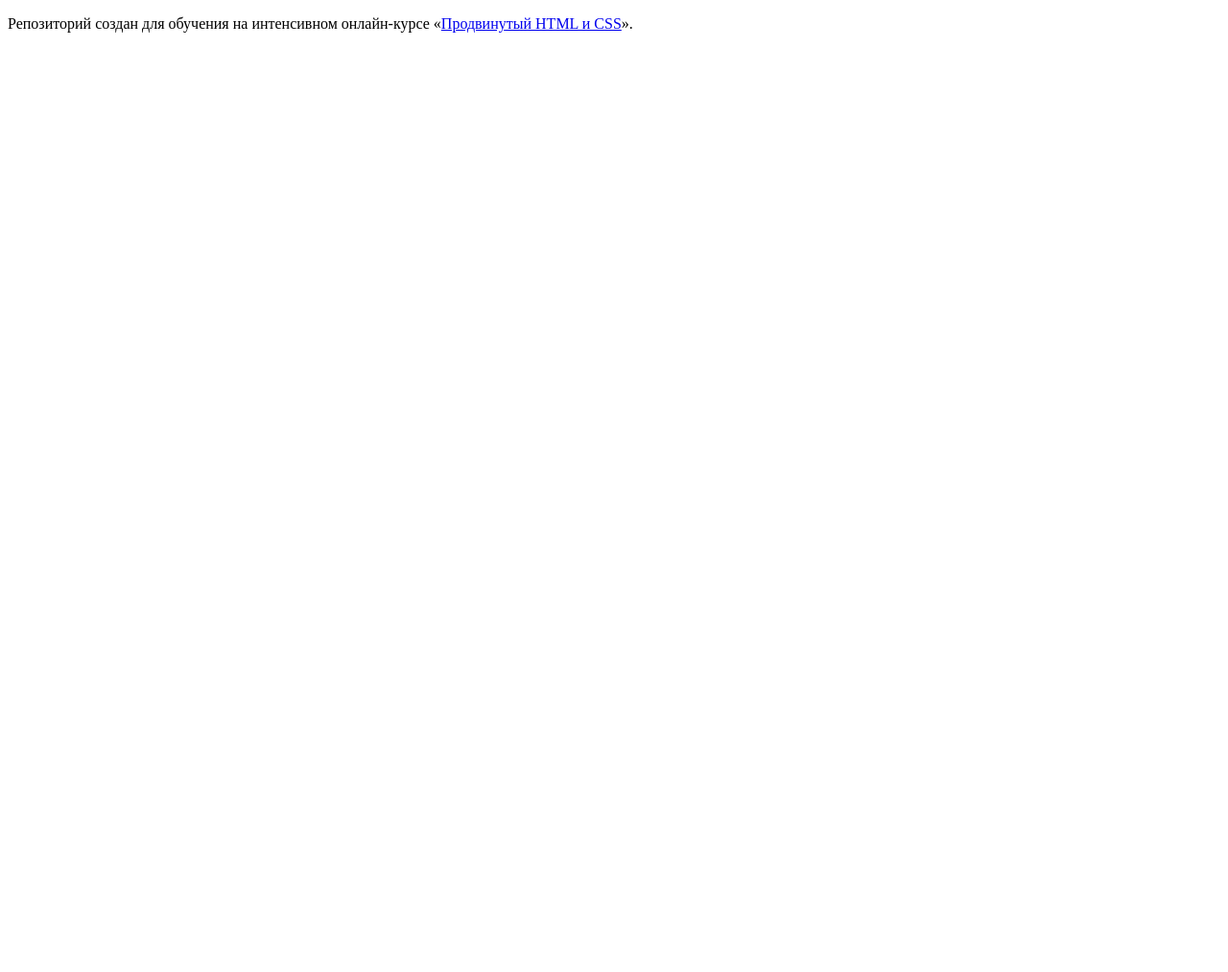
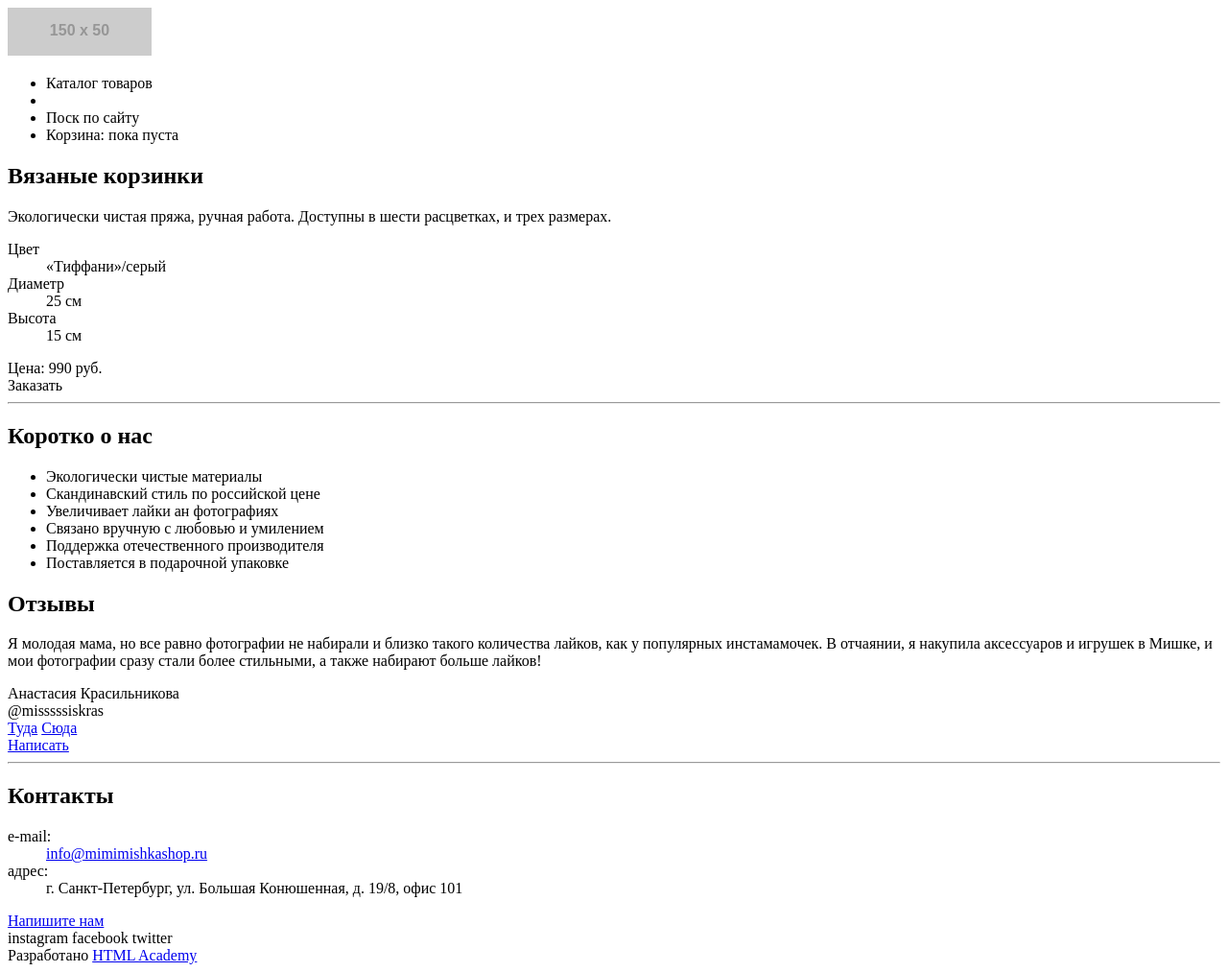
Before and after one commit to DenisVerkhoturov/mishka, a website: page index.html in a window 1280 px wide. Shown: the whole page at 96% size. Before the commit the page ends 800 px from the top, so only its background shows below. Drawn offline with Linux system fonts and the light colour scheme; placeholder pictures from the web are drawn by us.

Commit message:
Черновая разметка

```diff
--- a/index.html
+++ b/index.html
@@ -1,12 +1,105 @@
 <!DOCTYPE html>
 <html lang="ru">
-  <head>
-    <meta charset="utf-8">
-    <title>HTML Academy: Мишка</title>
-  </head>
-  <body>
+<head>
+  <meta charset="UTF-8">
+  <title>Мишка</title>
+</head>
+<body class="page">
+<header class="page__header">
+  <a class="logo" href="/">
+    <img class="logo__image" src="https://placehold.it/150x50" width="150" height="50" alt="Mishka">
+  </a>
+  <nav class="main-navigation">
+    <ul class="main-navigation__list">
+      <li class="main-navigation__item>">
+        <a class="main-navigation__link">Каталог товаров</a>
+      </li>
+      <li class="main-navigation__item>">
+        <a class="main-navigation__link"></a>
+      </li>
+      <li class="main-navigation__item>">
+        <a class="main-navigation__link">Поск по сайту</a>
+      </li>
+      <li class="main-navigation__item>">
+        <a class="main-navigation__link">Корзина: пока пуста</a>
+      </li>
+    </ul>
+  </nav>
+</header>
 
-    <p>Репозиторий создан для обучения на интенсивном онлайн‑курсе «<a href="https://htmlacademy.ru/intensive/adaptive">Продвинутый HTML и CSS</a>».</p>
+<main class="page__content">
+  <section class="product product--product-of-week">
+    <h1 class="product__title">Вязаные корзинки</h1>
+    <p>Экологически чистая пряжа, ручная работа. Доступны в шести расцветках, и трех размерах.</p>
+    <dl class="product__features">
+      <dt class="product__feature">Цвет</dt>
+      <dd class="product">&laquo;Тиффани&raquo;/серый</dd>
+      <dt class="product__feature">Диаметр</dt>
+      <dd class="product">25 см</dd>
+      <dt class="product__feature">Высота</dt>
+      <dd class="product">15 см</dd>
+    </dl>
+    <div class="product__price">Цена: 990 руб.</div>
+    <a class="product__to-cart">Заказать</a>
+  </section>
 
-  </body>
+  <hr class="delimiter">
+
+  <section class="about-us">
+    <h1 class="about-us__title">Коротко о нас</h1>
+    <ul class="about-us__features">
+      <li class="about-us__feature">Экологически чистые материалы</li>
+      <li class="about-us__feature">Скандинавский стиль по российской цене</li>
+      <li class="about-us__feature">Увеличивает лайки ан фотографиях</li>
+      <li class="about-us__feature">Связано вручную с любовью и умилением</li>
+      <li class="about-us__feature">Поддержка отечественного производителя</li>
+      <li class="about-us__feature">Поставляется в подарочной упаковке</li>
+    </ul>
+  </section>
+
+  <section class="reviews">
+    <h1 class="reviews__title">Отзывы</h1>
+    <div class="reviews_list">
+      <div class="reviews__item review">
+        <p class="review__text">Я молодая мама, но все равно фотографии не набирали и близко такого
+          количества лайков,
+          как у популярных инстамамочек. В отчаянии, я накупила аксессуаров и игрушек в Мишке,
+          и мои фотографии сразу стали более стильными, а также набирают больше лайков!</p>
+        <div class="review__author">Анастасия Красильникова</div>
+        <div>@misssssiskras</div>
+      </div>
+    </div>
+    <div class="reviews__controls">
+      <a href="#">Туда</a>
+      <a href="#">Сюда</a>
+    </div>
+    <a class="reviews__feedback" href="form.html">Написать</a>
+  </section>
+
+  <hr class="delimiter">
+
+  <section class="contacts">
+    <h1 class="contacts__title">Контакты</h1>
+    <dl class="contacts__information">
+      <dt>e-mail:</dt>
+      <dd><a href="mailto:info@mimimishkashop.ru">info@mimimishkashop.ru</a></dd>
+      <dt>адрес:</dt>
+      <dd>г. Санкт-Петербург, ул. Большая Конюшенная, д. 19/8, офис 101</dd>
+    </dl>
+    <div class="contacts__map"></div>
+    <a class="contacts__feedback" href="#">Напишите нам</a>
+  </section>
+</main>
+
+<footer class="page__footer">
+  <div class="socials">
+    <a class="socials__link">instagram</a>
+    <a class="socials__link">facebook</a>
+    <a class="socials__link">twitter</a>
+  </div>
+  <div class="developed-by">
+    Разработано <a href="http://htmlacademy.ru">HTML Academy</a>
+  </div>
+</footer>
+</body>
 </html>
```
Also changed, not shown: catalog.html (added, +95 -0 lines), form.html (added, +96 -0 lines).
